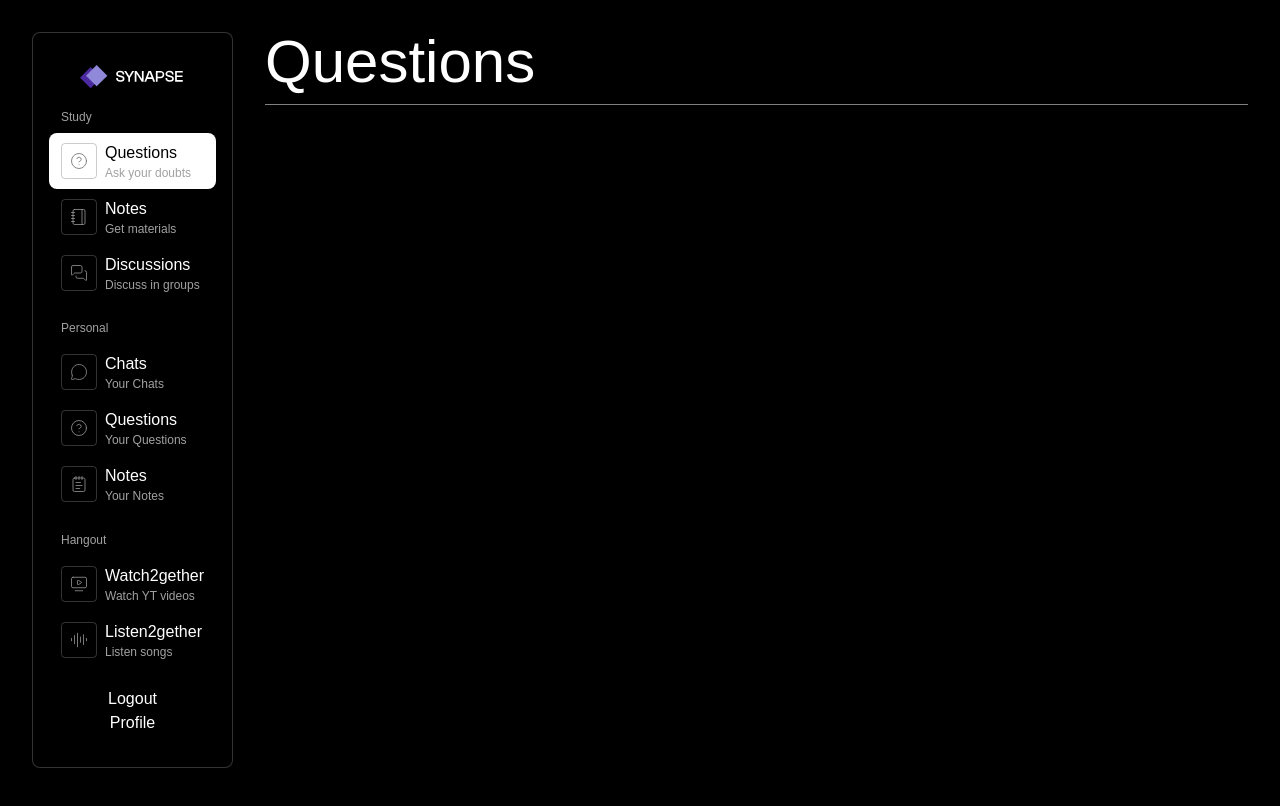
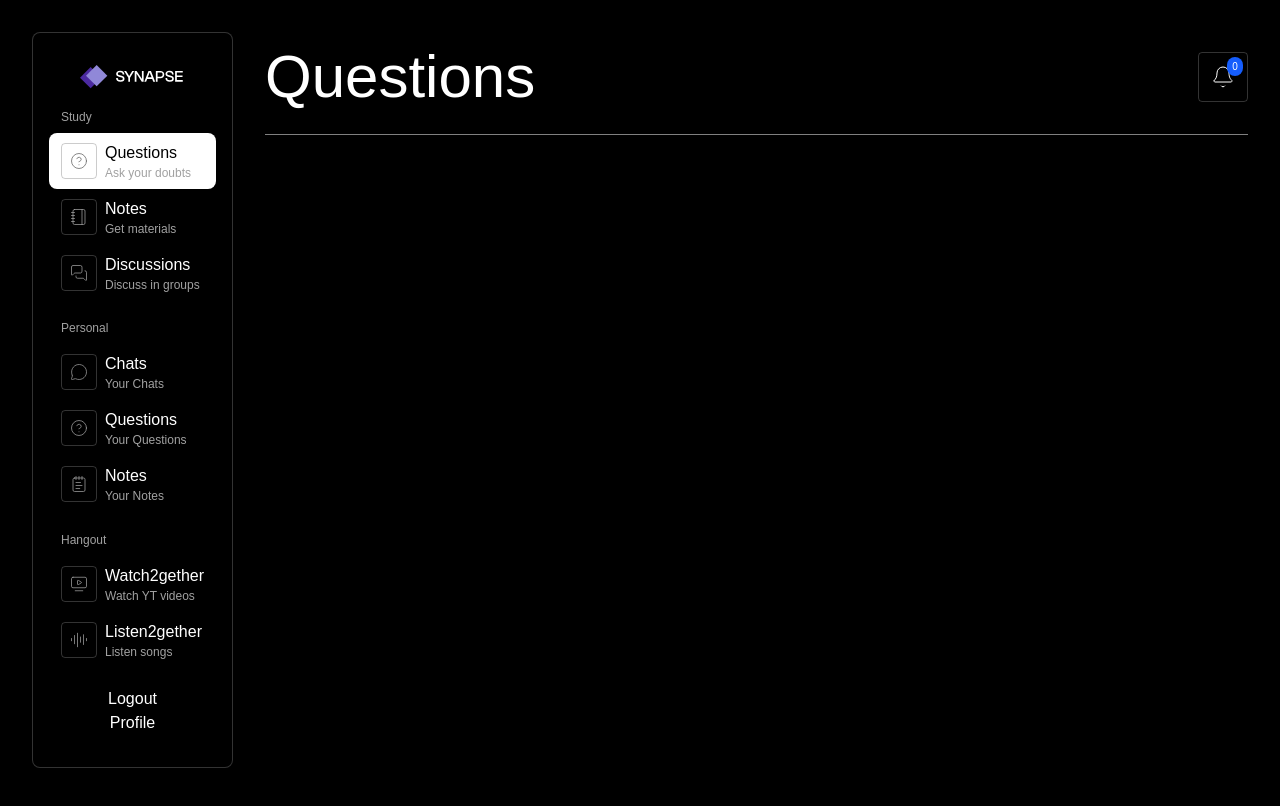
Before and after one commit to vicky1204-dev/Synapse, a React (Vite) app in the folder frontend/: page /study/questions in a window 1280 px wide. Shown: the top 806 px of the page. Built offline with nearby package versions, Linux system fonts and the light colour scheme; no server answers; a web font is replaced by a local one.

Commit message:
feat: implement MainContext for sidebar visibility management and enhance components with context usage

```diff
--- a/frontend/src/auth/AuthContext.jsx
+++ b/frontend/src/auth/AuthContext.jsx
@@ -1,7 +1,7 @@
 import { createContext, useEffect, useState } from "react";
 import { getCurrentUser } from "./auth.service.js";
 
-export const AuthContext = createContext();
+export const AuthContext = createContext(null);
 
 export const AuthProvider = ({ children }) => {
   const [user, setUser] = useState(null);
--- a/frontend/src/components/MainLayout.jsx
+++ b/frontend/src/components/MainLayout.jsx
@@ -2,10 +2,11 @@ import { motion, AnimatePresence, usePresence } from "framer-motion";
 import SideBar from "./SideBar";
 import { useLocation, useOutlet } from "react-router-dom";
 import { useRef, useLayoutEffect, useState } from "react";
-
+import { MainContext } from "../context/MainContext";
 //Use useLayoutEffect (not useEffect) so measurement happens before paint:
 
 const MainLayout = () => {
+  const [sidebarVisible, setSidebarVisible] = useState(false);
   const location = useLocation();
   const outlet = useOutlet();
   const contentRef = useRef(null);
@@ -18,14 +19,17 @@ const MainLayout = () => {
   }, []);
 
   return (
+    <MainContext.Provider value={{ setSidebarVisible }}>
       <div className="min-h-screen w-full flex">
-      <div className="sm:sticky fixed left-0 top-0 h-screen flex-[0,0,auto] sm:py-8 sm:pl-8 z-50 opacity-0 -translate-y-full sm:translate-0 sm:opacity-100">
+        <div
+          className={`sm:sticky fixed left-0 top-0 h-screen flex-[0,0,auto] sm:py-8 sm:pl-8 z-50 opacity-0 ${sidebarVisible ? " translate-x-0 opacity-100 " : "-translate-x-full"} sm:translate-x-0 sm:opacity-100 duration-300`}
+        >
           <SideBar />
         </div>
         <div className="flex-1 relative min-h-screen bg-white/15">
           <AnimatePresence mode="wait">
-          //since i am animating 2 elements and animatepresence expects only one
-          direct child so wrap them with div with key
+            //since i am animating 2 elements and animatepresence expects only
+            one direct child so wrap them with div with key
             <motion.div key={location.pathname}>
               {/* SLIDER ******** */}
               <motion.div
@@ -62,6 +66,7 @@ const MainLayout = () => {
           </AnimatePresence>
         </div>
       </div>
+    </MainContext.Provider>
   );
 };
 
--- a/frontend/src/components/PageHeader.jsx
+++ b/frontend/src/components/PageHeader.jsx
@@ -1,15 +1,65 @@
-import { motion } from "framer-motion";
+import { motion, useScroll } from "framer-motion";
+import { Bell, Menu } from "lucide-react";
+import { useMainContext } from "../context/MainContext";
+import { useState, useEffect } from "react";
 
-const PageHeader = ({ title }) => {
+const PageHeader = ({ title, notifications = [] }) => {
+  const { setSidebarVisible } = useMainContext();
+  const { scrollY } = useScroll();
+  const [shrink, setShrink] = useState(false);
+
+  useEffect(() => {
+    const unsubscribe = scrollY.on("change", (value) => {
+      if (value > 10) {
+        setShrink(true);
+      } else {
+        setShrink(false);
+      }
+    });
+
+    return () => unsubscribe();
+  }, [scrollY]);
+
   return (
-    <div>
-      <motion.h1
-        className="text-6xl"
-        initial={{ opacity: 0, filter: "blur(12px)" }}
-        animate={{ opacity: 1, filter: "blur(0px)", transition: {duration: 0.6} }}
-      >
-        {title}
-      </motion.h1>
+    <header className="sticky top-4">
+      <div className="flex justify-between items-center">
+        <motion.h1
+          initial={{ opacity: 0, filter: "blur(12px)", fontSize: 60 }}
+          animate={{
+            opacity: 1,
+            filter: "blur(0px)",
+            fontSize: shrink ? 30 : 60,
+          }}
+          transition={{
+            opacity: { duration: 0.6, ease: "easeOut" },
+            filter: { duration: 0.6, ease: "easeOut" },
+            fontSize: {
+              duration: 0.3,
+              ease: "easeInOut",
+            },
+          }}
+        >
+          {title}
+        </motion.h1>
+        <motion.div
+          initial={{ opacity: 0 }}
+          animate={{ opacity: 1, transition: { duration: 0.6 } }}
+          className="flex gap-6 items-center justify-center"
+        >
+          <div
+            className="sm:hidden cursor-pointer"
+            onClick={() => setSidebarVisible((prev) => !prev)}
+          >
+            <Menu strokeWidth={1} />
+          </div>
+          <div className="w-fit p-3 border border-white/20 rounded-sm relative cursor-pointer">
+            <Bell strokeWidth={1} />
+            <p className="absolute rounded-full w-4 aspect-square bg-blue-600 top-1 p-0.5 text-center right-1 text-[10px]">
+              {notifications.length}
+            </p>
+          </div>
+        </motion.div>
+      </div>
       <motion.div
         className="w-full h-px bg-white/50 mt-3"
         initial={{ width: "0%" }}
@@ -19,7 +69,7 @@ const PageHeader = ({ title }) => {
           ease: [0.76, 0, 0.24, 1],
         }}
       ></motion.div>
-    </div>
+    </header>
   );
 };
 
--- a/frontend/src/components/SideBar.jsx
+++ b/frontend/src/components/SideBar.jsx
@@ -9,6 +9,7 @@ import {
 } from "lucide-react";
 import { Link, NavLink } from "react-router-dom";
 import { motion } from "framer-motion";
+import { useMainContext } from "../context/MainContext";
 
 const sideBarData = [
   {
@@ -77,10 +78,11 @@ const sideBarData = [
 ];
 
 const SideBar = () => {
+  const { setSidebarVisible } = useMainContext();
   return (
     <>
       <motion.div
-        initial={{ y: 20, opcaity: 0 }}
+        initial={{ y: 20, opacity: 0 }}
         animate={{ y: 0, opacity: 1, transition: { duration: 0.3 } }}
         className="h-full flex flex-col justify-between py-8 px-4 border border-white/20 rounded-lg bg-black"
       >
@@ -110,9 +112,13 @@ const SideBar = () => {
               <div className={`flex flex-col gap-0 `}>
                 {data.links.map((item, index) => {
                   const IconComponent = item.icon;
-
                   return (
-                    <NavLink to={item.to} key={item.to} className={`relative`}>
+                    <NavLink
+                      to={item.to}
+                      key={item.to}
+                      className={`relative`}
+                      onClick={() => setSidebarVisible(false)}
+                    >
                       {({ isActive }) => {
                         return (
                           <motion.div
--- /dev/null
+++ b/frontend/src/context/MainContext.jsx
@@ -0,0 +1,6 @@
+import { createContext, useContext } from "react";
+
+
+export const MainContext = createContext(null)
+
+export const useMainContext = () => useContext(MainContext)
--- a/frontend/src/pages/QuestionsPage.jsx
+++ b/frontend/src/pages/QuestionsPage.jsx
@@ -2,7 +2,7 @@ import PageHeader from "../components/PageHeader";
 
 const QuestionsPage = () => {
   return (
-    <div className=" w-full min-h-screen p-8 bg-black">
+    <div className=" w-full min-h-screen p-8 bg-black relative h-[200vh]">
       <PageHeader title={"Questions"} />
     </div>
   );
```
Lines whose indentation alone changed are shown as unchanged.
